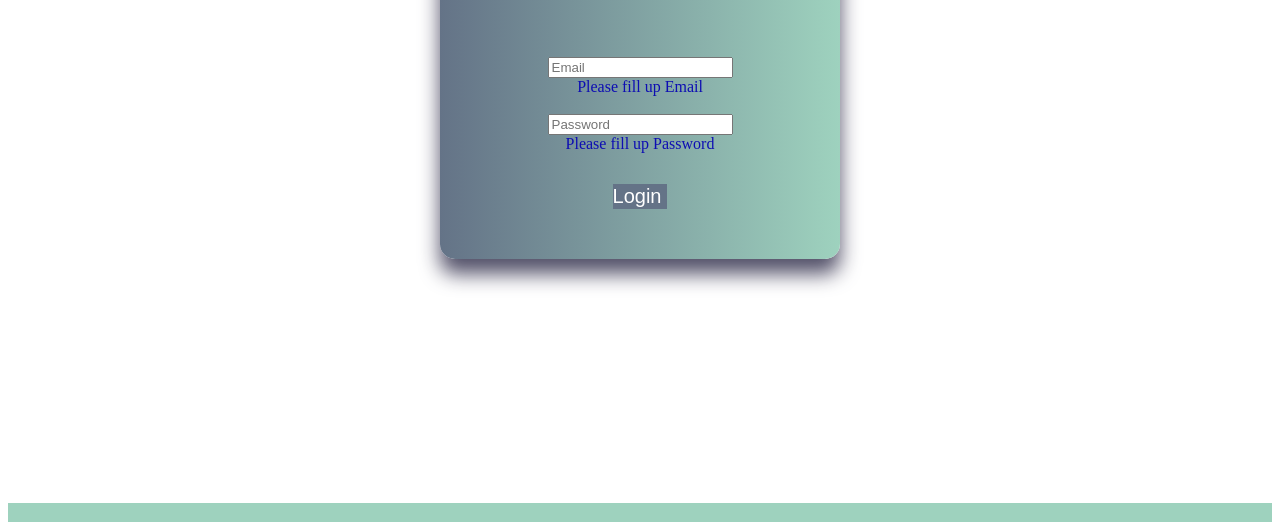
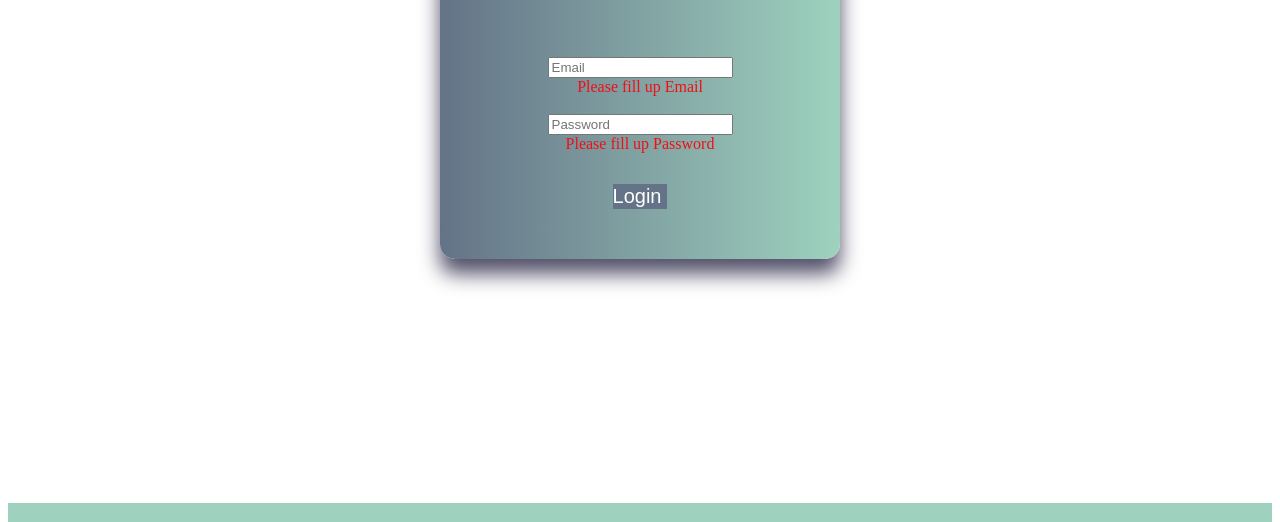
Before and after one commit to Juna777/Assignment, a plain HTML site: page login.html in a window 1280 px wide. Shown: the part 278-800 px from the top of the page. Drawn offline with Linux system fonts and the light colour scheme.

Commit message:
Add files via upload

```diff
--- a/index.css
+++ b/index.css
@@ -32,11 +32,11 @@
 
 }
 #email_error{
-  color:rgb(13, 13, 179);
+  color:rgb(242, 14, 22);
 }
 
 #password_error{
-  color:rgb(13, 13, 179);
+  color:rgb(242, 14, 22);
 }
 
 .title{
```
